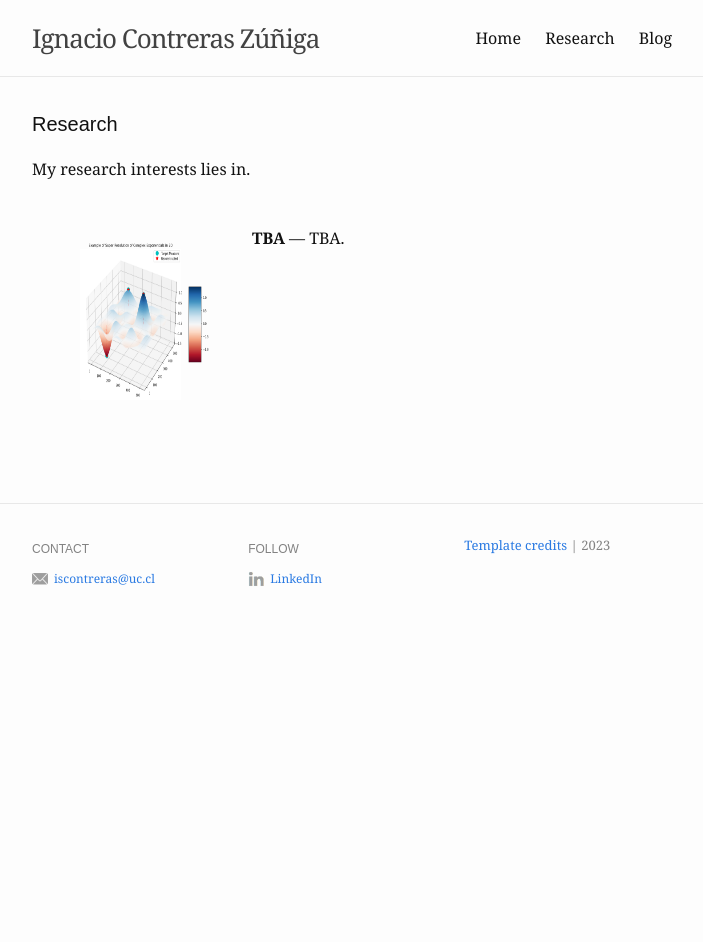
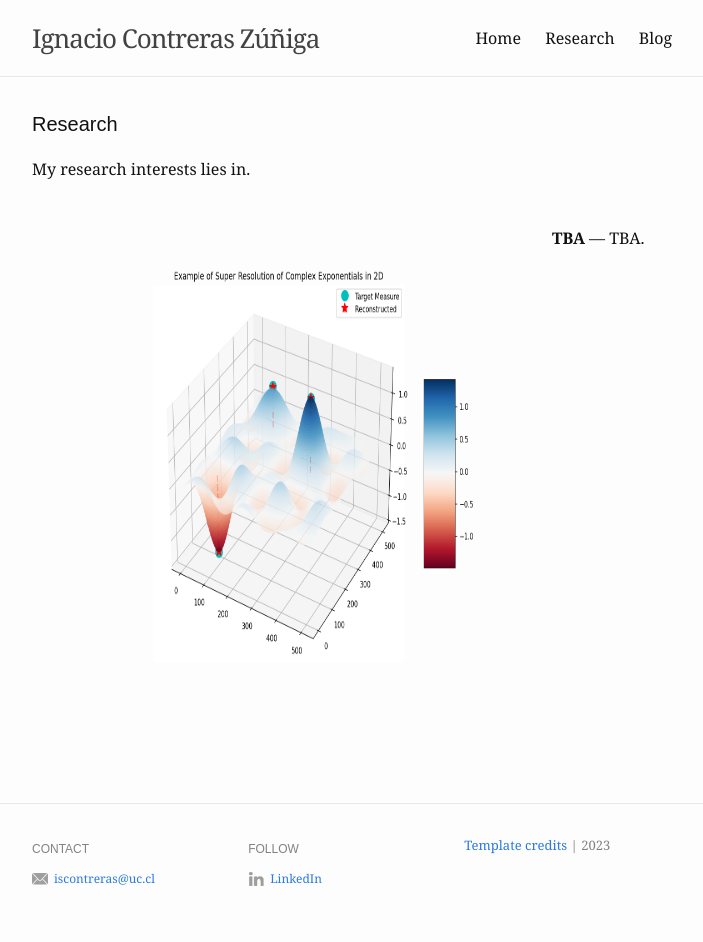
Before and after one commit to ignacontreras/ignacontreras.github.io, a Jekyll site: the page built from research.md, in a window 1280 px wide. Shown: the whole page, without its empty margins (288-991 px from the left). Built offline with Jekyll 4.4.1, drawn with Linux system fonts in a browser that asks for light colours; before the commit the page ends 900 px from its top, so only the background shows below that.

Commit message:
Update _research.scss

```diff
--- a/_sass/_research.scss
+++ b/_sass/_research.scss
@@ -7,6 +7,6 @@
 .research-bubble {
   float: left;
   padding-right: 20px;
-  width: 200px;
-  height: 200px;
+  width: 500px;
+  height: 500px;
 }
```
